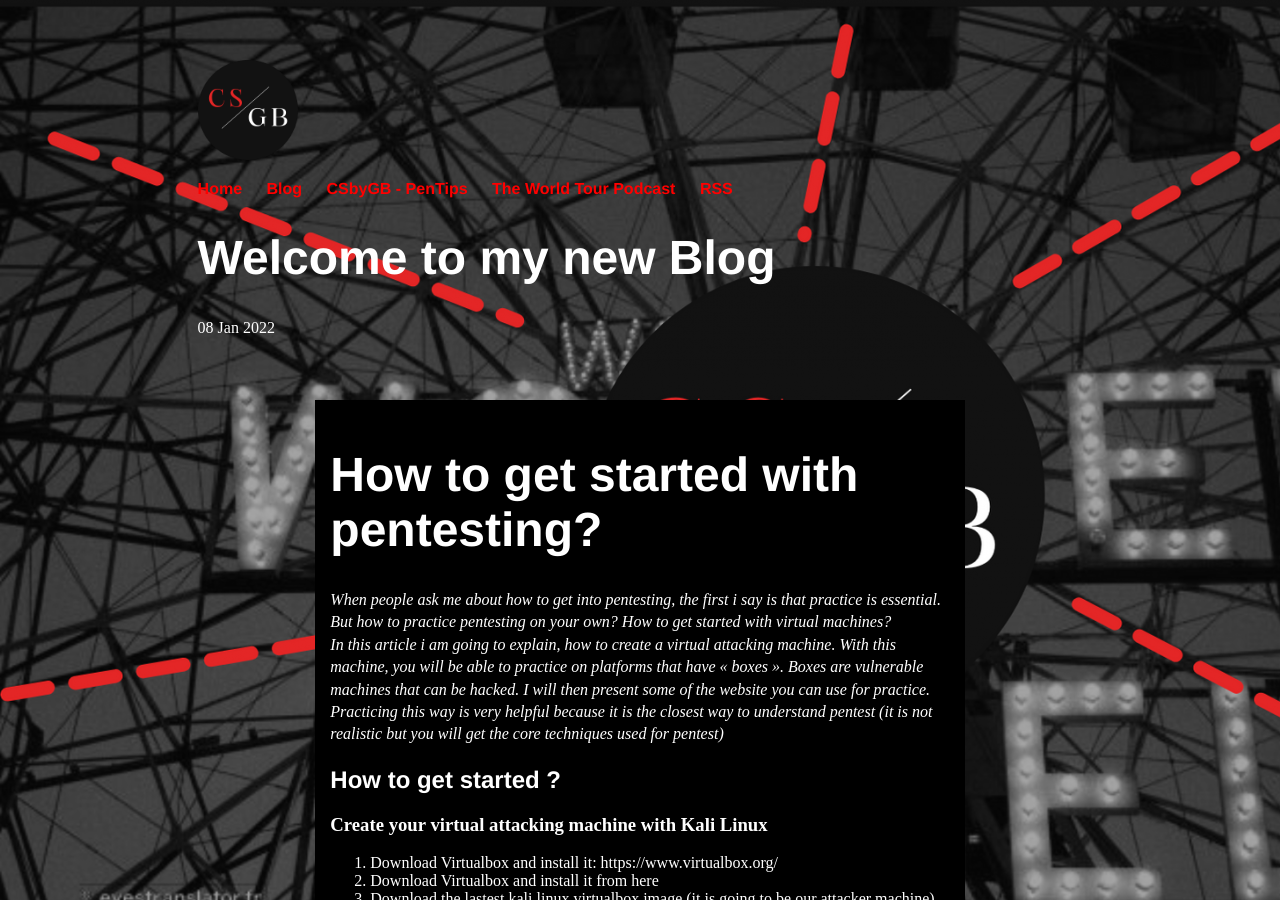
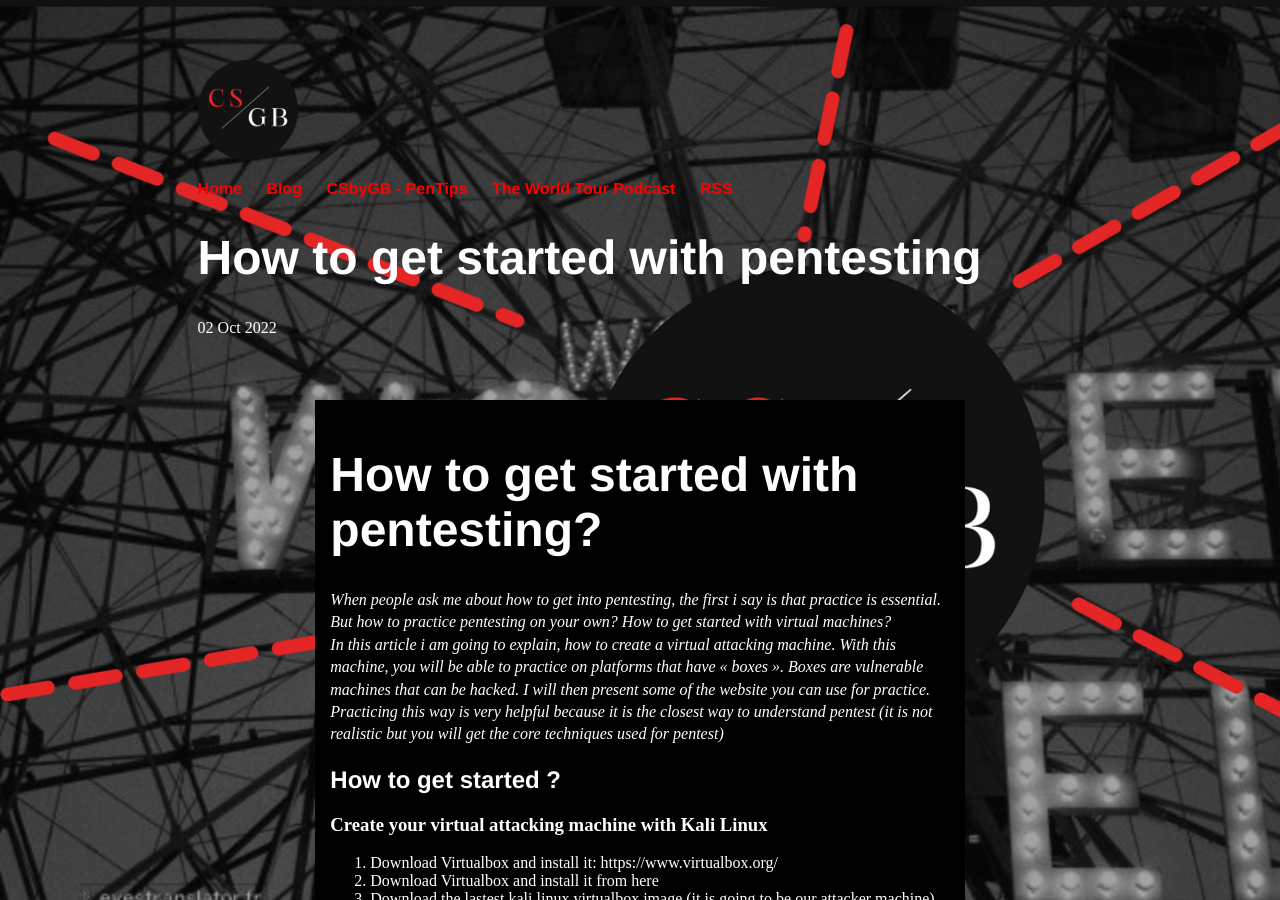
Before and after one commit to CSbyGB/csbygb.github.io, a Jekyll site: the page built from _posts/2022-10-02-how-to-get-started.md, in a window 1280 px wide and 900 px high. Built offline with Jekyll 4.4.1, drawn with Linux system fonts in a browser that asks for light colours.

```diff
--- a/_posts/2022-10-02-how-to-get-started.md
+++ b/_posts/2022-10-02-how-to-get-started.md
@@ -1,7 +1,7 @@
 ---
 layout: post
-title: Welcome to my new Blog
-date: 2022-01-08
+title: How to get started with pentesting
+date: 2022-10-02
 ---
 
 # How to get started with pentesting?
```
